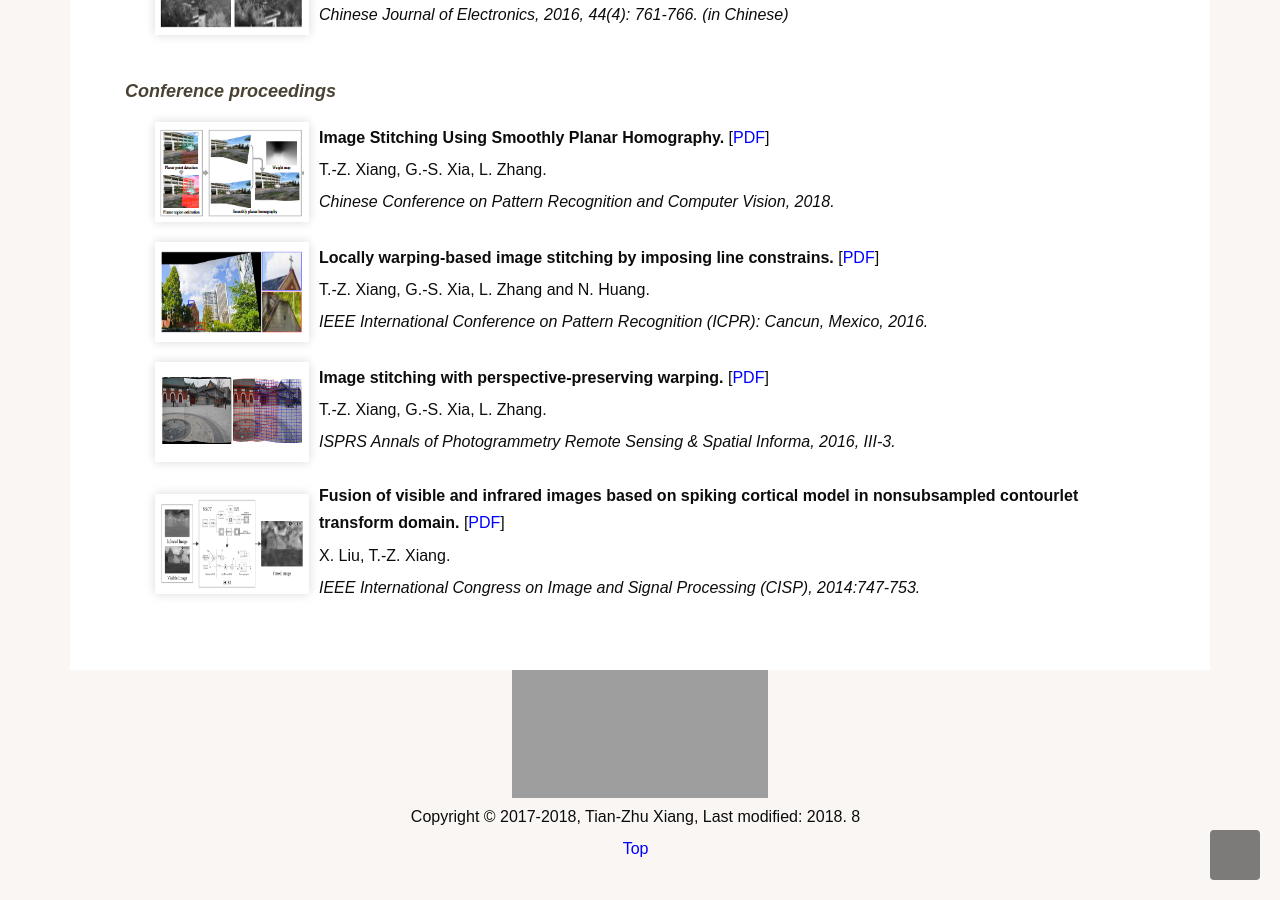
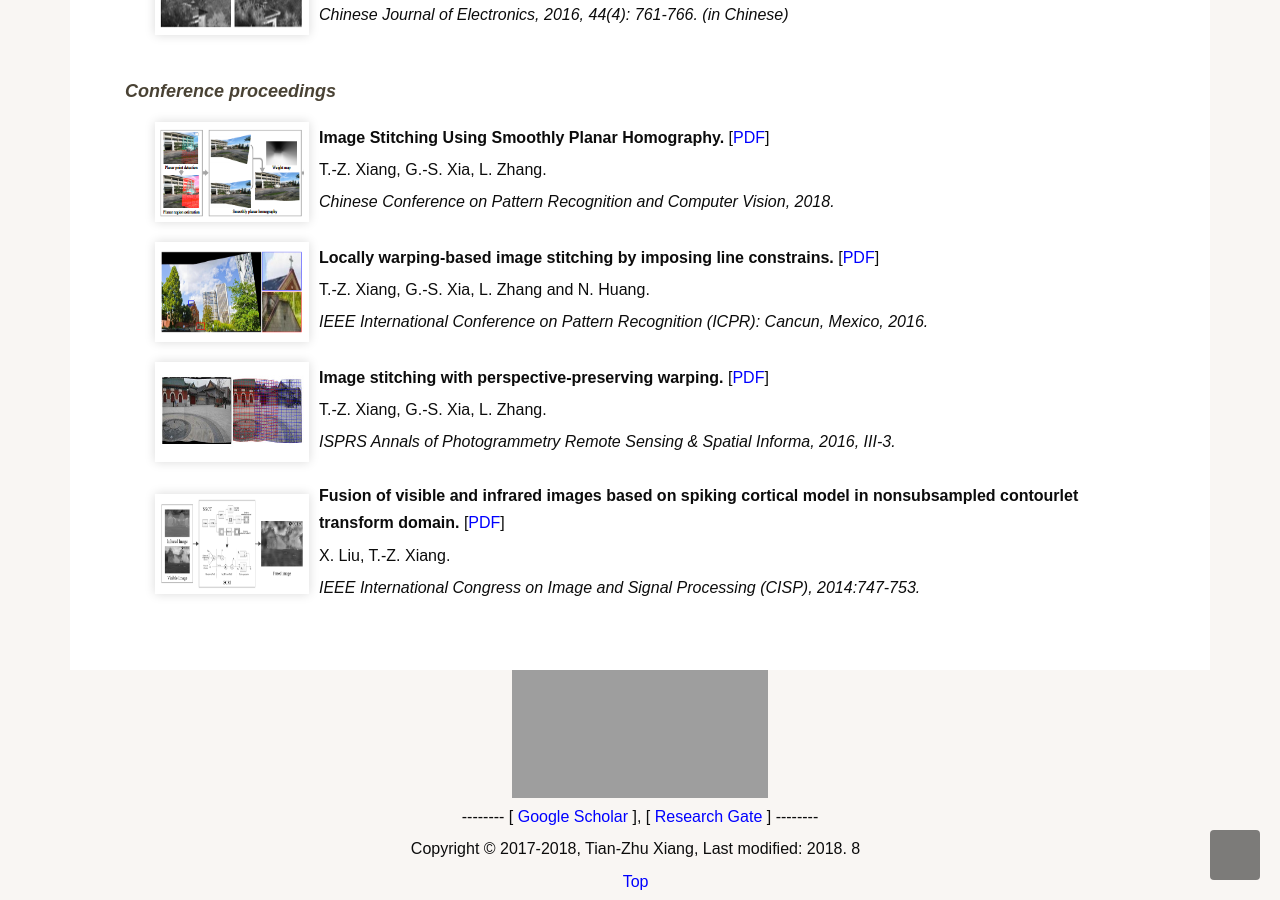
Before and after one commit to tzxiang/tzxiang.github.io, a Jekyll site: the page index.html, which Jekyll copies as it is, in a window 1280 px wide and 900 px high, scrolled down 1667 px. Built offline with Jekyll 4.4.1, drawn with Linux system fonts in a browser that asks for light colours; some web fonts are replaced; grey boxes are pictures that could not be loaded.

Commit message:
Update index.html

```diff
--- a/index.html
+++ b/index.html
@@ -412,7 +412,26 @@
 
 <!-- 	  <p align="center">
 	  <a href="https://www.easycounter.com/"><img src="https://www.easycounter.com/counter.php?skytian" border="0" alt="Free Hit Counters"></a>
-	  </p> -->
+	  </p>
+	  -->
+
+
+
+	<!-- <div class="social">
+	<span class="contacticon center">
+	<a href="mailto:tzxiang@whu.edu.cn"><i class="fas fa-envelope"></i></a>
+    <a href="https://scholar.google.com.hk/citations?user=5uQEWX0AAAAJ&hl=zh-CN&oi=sra" target="_blank" title="Google Scholar"><i class="ai ai-google-scholar"></i></a>
+    <a href="https://www.researchgate.net/profile/Tian_Zhu_Xiang" target="_blank" title="ResearchGate"><i class="fab fa-researchgate"></i></a>
+	</span>
+	</div>
+	-->
+
+	<p style="text-align:center;">
+	<!--<strong>-->
+	-------- [ <a href="https://scholar.google.com/citations?user=5uQEWX0AAAAJ&hl=zh-CN&oi=sra"> Google Scholar </a> ],  [ <a href="https://www.researchgate.net/profile/Tian_Zhu_Xiang"> Research Gate </a> ] --------
+	<!--</strong>-->
+    </p>
+
 
 
 
```
